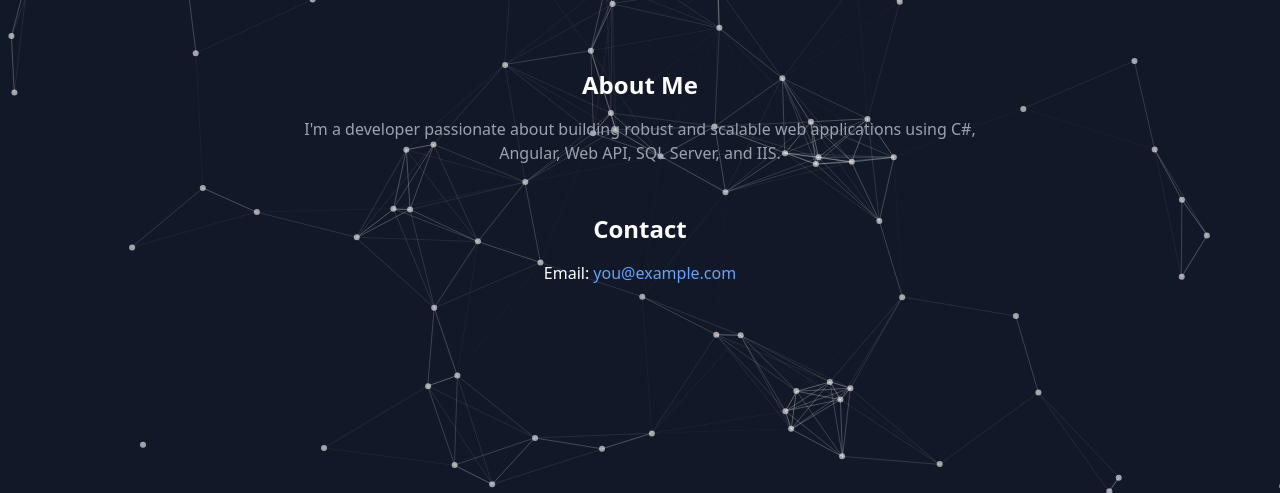
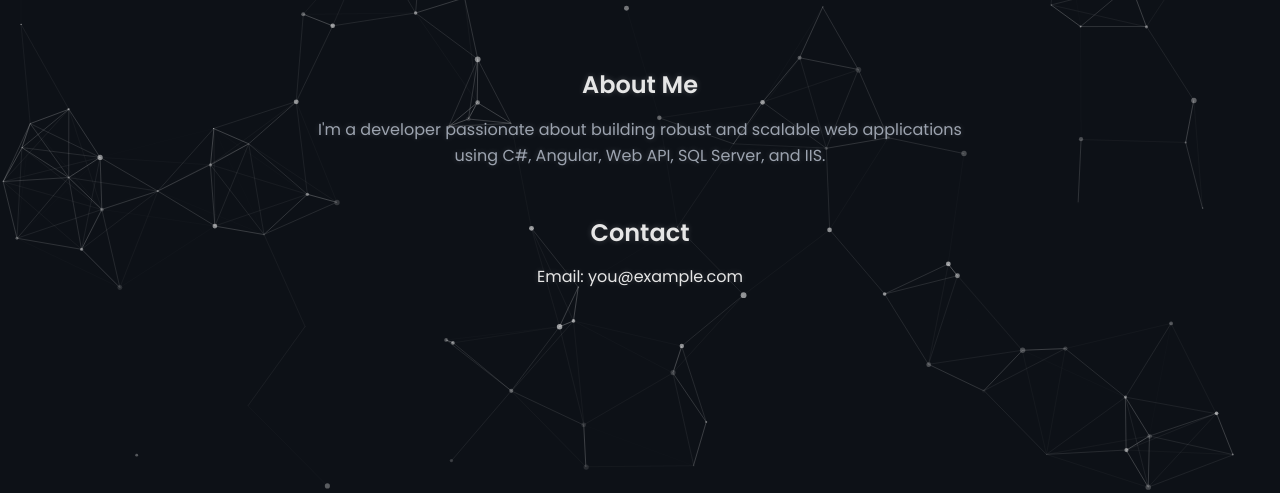
Before and after one commit to victor-amtpl/i, a plain HTML site: page index.html in a window 1280 px wide. Shown: the part 307-800 px from the top of the page. Drawn offline with nearby package versions, Linux system fonts and the light colour scheme.

Commit message:
Update index.html

```diff
--- a/index.html
+++ b/index.html
@@ -3,130 +3,133 @@
 <head>
   <meta charset="UTF-8" />
   <meta name="viewport" content="width=device-width, initial-scale=1.0" />
-  <title>Interactive Portfolio</title>
+  <title>Victor's Portfolio</title>
   <script src="https://cdn.tailwindcss.com"></script>
+  <link href="https://fonts.googleapis.com/css2?family=Poppins:wght@400;600;700&display=swap" rel="stylesheet" />
   <style>
-    #particles-js, #three-container {
+    body {
+      font-family: 'Poppins', sans-serif;
+      background-color: #0d1117;
+      color: #e6e6e6;
+    }
+
+    #particles-js {
       position: absolute;
       width: 100%;
       height: 100%;
       z-index: 0;
+      top: 0;
+      left: 0;
+    }
+
+    canvas {
+      filter: blur(0.5px) brightness(1.5);
+    }
+
+    h1, h2, p, a {
+      text-shadow: 0 0 6px rgba(255, 255, 255, 0.2);
+    }
+
+    a {
+      color: #5eead4; /* Teal-300 */
+    }
+
+    a:hover {
+      text-decoration: underline;
     }
   </style>
 </head>
-<body class="relative bg-gray-900 text-white overflow-x-hidden">
+<body class="relative overflow-x-hidden">
 
-  <!-- Particles Background -->
+  <!-- Glowing Particles Background -->
   <div id="particles-js"></div>
 
-  <!-- Three.js Canvas -->
-  <div id="three-container"></div>
-
-  <!-- Content -->
+  <!-- Page Content -->
   <div class="relative z-10 min-h-screen flex flex-col justify-center items-center text-center px-4">
     <header class="py-12">
-      <h1 class="text-4xl font-bold text-white drop-shadow-lg">Hi, I'm Victor</h1>
-      <p class="text-gray-300 mt-2">Creative Developer | Designer | Dreamer</p>
+      <h1 class="text-4xl font-bold drop-shadow-xl">Hi, I'm Victor</h1>
+      <p class="text-gray-400 mt-2 text-lg">Creative Developer | Designer | Dreamer</p>
     </header>
 
     <section id="about" class="max-w-2xl py-6">
       <h2 class="text-2xl font-semibold mb-4">About Me</h2>
-      <p class="text-gray-400">
+      <p class="text-gray-400 leading-relaxed">
         I'm a developer passionate about building robust and scalable web applications using C#, Angular, Web API, SQL Server, and IIS.
       </p>
     </section>
 
     <section id="contact" class="py-6">
       <h2 class="text-2xl font-semibold mb-4">Contact</h2>
-      <p>Email: <a href="mailto:you@example.com" class="text-blue-400 hover:underline">you@example.com</a></p>
+      <p>Email: <a href="mailto:you@example.com">you@example.com</a></p>
     </section>
   </div>
 
   <!-- Scripts -->
   <script src="https://cdn.jsdelivr.net/npm/particles.js@2.0.0/particles.min.js"></script>
   <script>
+    window.addEventListener('load', () => {
       particlesJS('particles-js', {
         particles: {
-        number: { value: 90 },
+          number: {
+            value: 100,
+            density: { enable: true, value_area: 800 }
+          },
           color: { value: "#ffffff" },
-        shape: { type: "circle" },
-        opacity: { value: 0.6 },
-        size: { value: 3 },
+          shape: {
+            type: "circle",
+            stroke: { width: 0, color: "#000000" }
+          },
+          opacity: {
+            value: 0.6,
+            random: true,
+            anim: { enable: true, speed: 0.5, opacity_min: 0.1, sync: false }
+          },
+          size: {
+            value: 3,
+            random: true,
+            anim: { enable: true, speed: 2, size_min: 0.3, sync: false }
+          },
           line_linked: {
             enable: true,
-          distance: 150,
+            distance: 120,
             color: "#ffffff",
-          opacity: 0.4,
+            opacity: 0.3,
             width: 1
           },
           move: {
             enable: true,
-          speed: 2,
+            speed: 1.5,
             direction: "none",
             random: false,
             straight: false,
-          out_mode: "out"
+            out_mode: "bounce",
+            bounce: true,
+            attract: { enable: false }
           }
         },
         interactivity: {
           detect_on: "canvas",
           events: {
-          onhover: {
-            enable: true,
-            mode: "repulse"
-          },
-          onclick: {
-            enable: true,
-            mode: "push"
-          },
+            onhover: { enable: true, mode: ["grab", "repulse"] },
+            onclick: { enable: true, mode: ["push"] },
             resize: true
           },
           modes: {
+            grab: {
+              distance: 140,
+              line_linked: { opacity: 0.6 }
+            },
             repulse: {
               distance: 100,
               duration: 0.4
             },
             push: {
-            particles_nb: 4
+              particles_nb: 3
             }
           }
         },
         retina_detect: true
       });
-  </script>
-
-  <script src="https://cdnjs.cloudflare.com/ajax/libs/three.js/r148/three.min.js"></script>
-  <script>
-    const scene = new THREE.Scene();
-    const camera = new THREE.PerspectiveCamera(75, window.innerWidth/window.innerHeight, 0.1, 1000);
-    const renderer = new THREE.WebGLRenderer({ alpha: true });
-    renderer.setSize(window.innerWidth, window.innerHeight);
-    document.getElementById("three-container").appendChild(renderer.domElement);
-
-    const geometry = new THREE.BoxGeometry();
-    const material = new THREE.MeshStandardMaterial({ color: 0x00ff99 });
-    const cube = new THREE.Mesh(geometry, material);
-    scene.add(cube);
-
-    const light = new THREE.PointLight(0xffffff, 1);
-    light.position.set(5, 5, 5);
-    scene.add(light);
-
-    camera.position.z = 3;
-
-    function animate() {
-      requestAnimationFrame(animate);
-      cube.rotation.x += 0.01;
-      cube.rotation.y += 0.01;
-      renderer.render(scene, camera);
-    }
-
-    animate();
-
-    window.addEventListener('resize', () => {
-      camera.aspect = window.innerWidth / window.innerHeight;
-      camera.updateProjectionMatrix();
-      renderer.setSize(window.innerWidth, window.innerHeight);
     });
   </script>
 </body>
```
Lines whose indentation alone changed are shown as unchanged.
